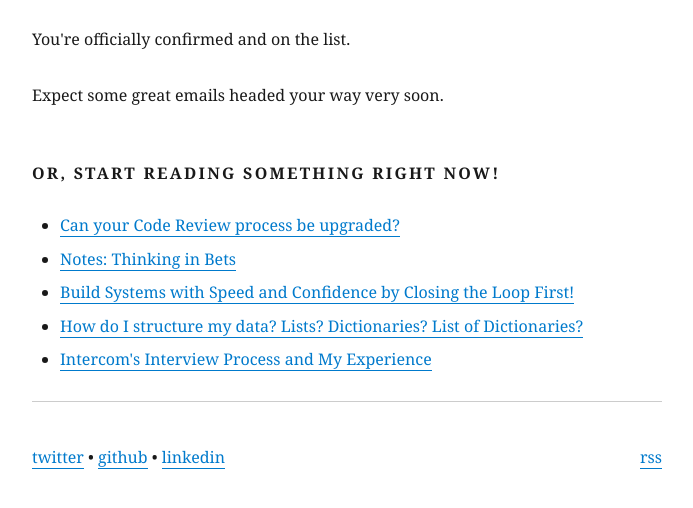
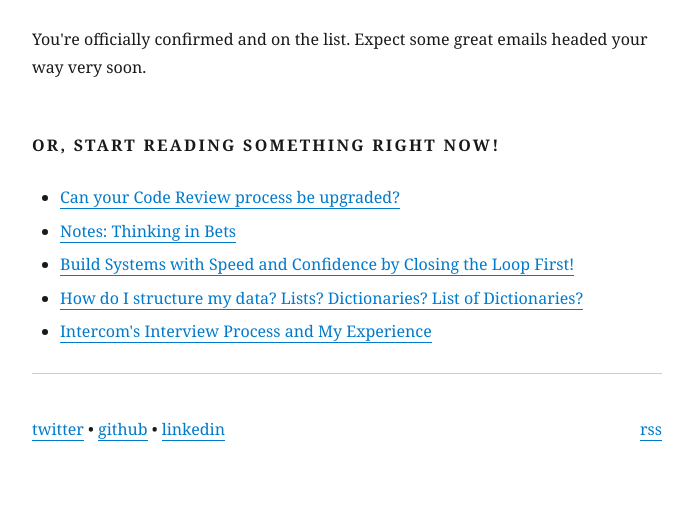
Before and after one commit to ketanbhatt/ketanbhatt.com, a Gatsby site: page /subscription/thank-you in a window 1280 px wide. Shown: the part 170-678 px from the top of the page, without its empty margins (293-986 px from the left). Built offline with nearby package versions, Linux system fonts and the light colour scheme; Gatsby itself is replaced by a stand-in of ours; some packages are replaced by stand-ins of ours.

Commit message:
Minor changes to thank-you

```diff
--- a/src/pages/subscription/thank-you.js
+++ b/src/pages/subscription/thank-you.js
@@ -26,8 +26,7 @@ const ThankYouPage = ({ data, location }) => {
     <Layout location={location} title={siteTitle}>
       <SEO title="Subscription confirmed!" />
       <h1>Thank You!</h1>
-      <p>You're officially confirmed and on the list.</p>
-      <p>Expect some great emails headed your way very soon.</p>
+      <p>You're officially confirmed and on the list. Expect some great emails headed your way very soon.</p>
       {relatedPostsHtml}
     </Layout>
   )
```
